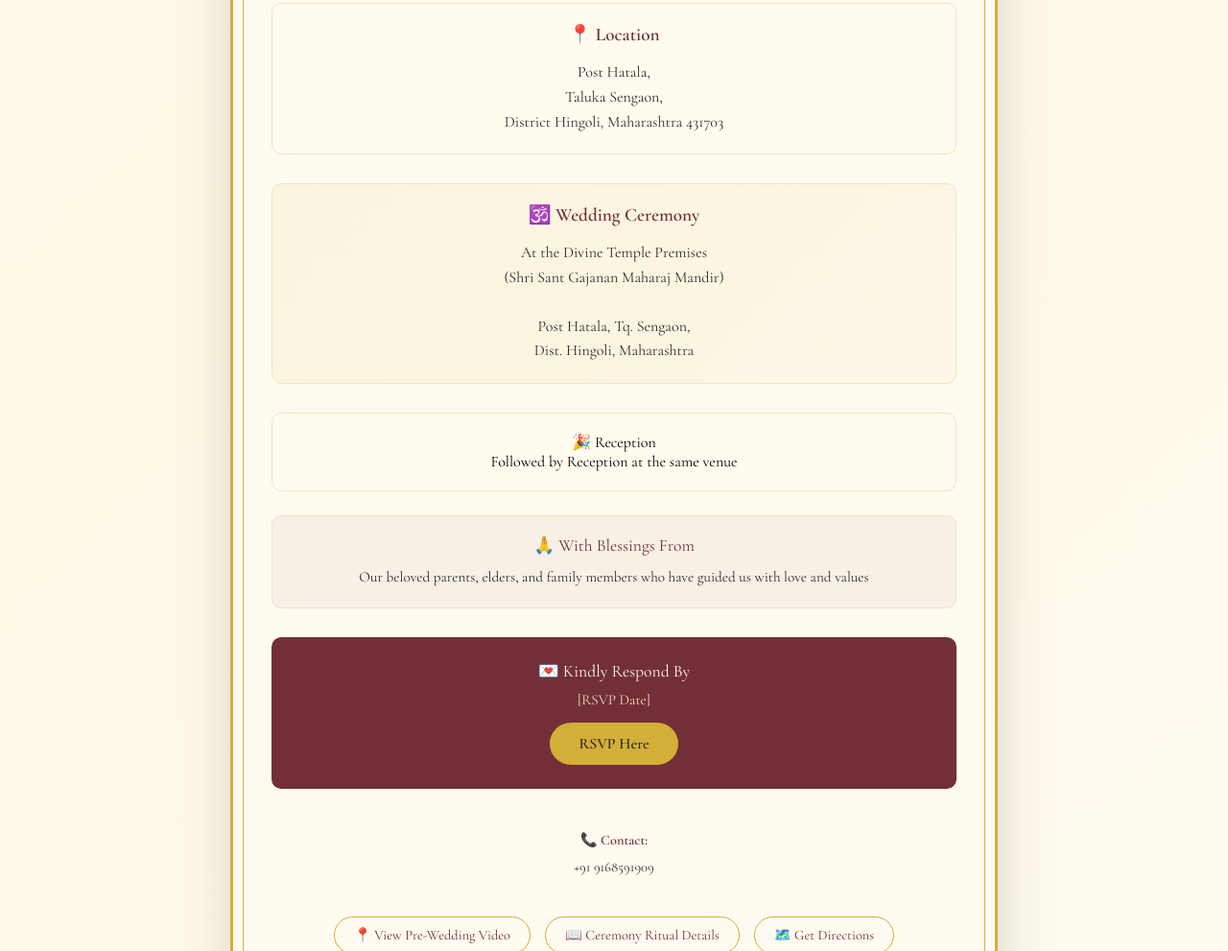
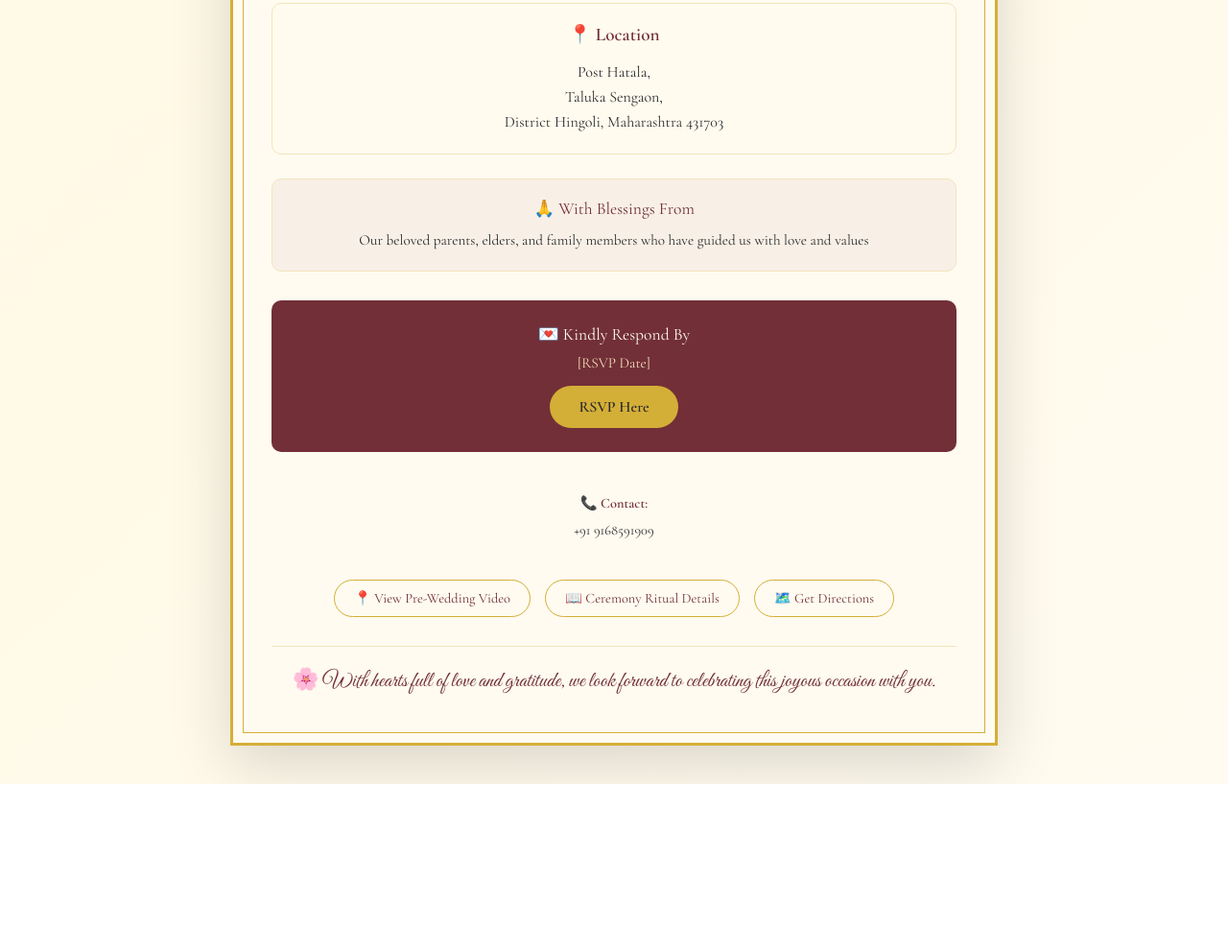
Before and after one commit to rahulmanvatkar120-png/weding_invitation23, a plain HTML site: page wedding-invitation.html in a window 1280 px wide. Shown: the part 1504-2495 px from the top of the page at 96% size. After the commit the page ends 2321 px from the top, so only its background shows below. Drawn offline with nearby package versions, Linux system fonts and the light colour scheme.

Commit message:
Remove ceremony and reception sections from invitation card

```diff
--- a/wedding-invitation.html
+++ b/wedding-invitation.html
@@ -595,18 +595,6 @@
                     </a>
                 </div>
 
-                <!-- Ceremony Section -->
-                <div class="ceremony-section">
-                    <p class="ceremony-title">🕉️ Wedding Ceremony</p>
-                    <p class="ceremony-text">At the Divine Temple Premises<br>(Shri Sant Gajanan Maharaj Mandir)<br><br>Post Hatala, Tq. Sengaon,<br>Dist. Hingoli, Maharashtra</p>
-                </div>
-
-                <!-- Reception Section -->
-                <div class="reception-section">
-                    <p class="reception-title">🎉 Reception</p>
-                    <p class="reception-text">Followed by Reception at the same venue</p>
-                </div>
-
                 <!-- Blessings Section -->
                 <div class="blessings-section">
                     <p class="blessings-title">🙏 With Blessings From</p>
```
